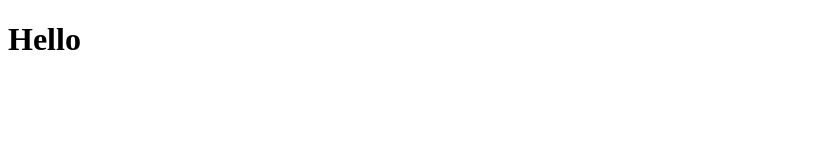
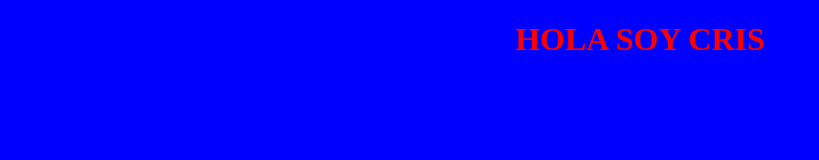
Before and after one commit to CrisGadea/comision-23050, a plain HTML site: page Javascript/index.html in a window 1280 px wide. Shown: the whole page, without its empty margins (0-819 px from the left). Drawn offline with Linux system fonts and the light colour scheme.

Commit message:
Clase 19: DOM

```diff
--- a/Javascript/index.html
+++ b/Javascript/index.html
@@ -7,7 +7,7 @@
     <title>Home</title>
 </head>
 <body>
-    <h1>Hello</h1>
+    <h1 id="titulo">Hello</h1>
 
     <!--script src="./js/app.js"></script-->
     <script src="./js/clase17.js"></script>
--- a/Javascript/js/clase17.js
+++ b/Javascript/js/clase17.js
@@ -103,7 +103,7 @@ var resta = (num1, num2) => {
 
 }
 
-*/
+
 
 
 
@@ -120,3 +120,36 @@ miPrimerArray.forEach(elemento => {
 for (let i = 0; i < miPrimerArray.length; i++) {
     console.log(miPrimerArray[i]);
 }
+*/
+
+// DOM desde Javascript
+
+// Obtener etiqueta h1 desde javascript
+
+// Query Selector: Trae la primer etiqueta que cumpla con el nombre indicado
+// Si se quiere buscar un id o class, se debe indicar el signo del selector css
+// . -> class
+// # -> id
+const h1 = document.querySelector("h1");
+
+// Si quieren traerse todas las etiquetas que tengan una clase
+const parrafoVerde = document.querySelectorAll(".parrafoVerde");
+
+const h1Id = document.getElementById("titulo");
+// Modificar el texto de una etiqueta
+h1Id.innerHTML = "HOLA SOY CRIS";
+
+// Modificar los estilos css desde js
+h1Id.style.color = "red";
+h1Id.style.textAlign = "center";
+
+console.log(h1Id);
+
+
+
+// Agregar una etiqueta al html
+//body.appendChild(h1Id);
+document.body.style.backgroundColor = "blue";
+
+// Eliminar una etiqueta html desde js
+//body.removeChild(h1Id);
```
